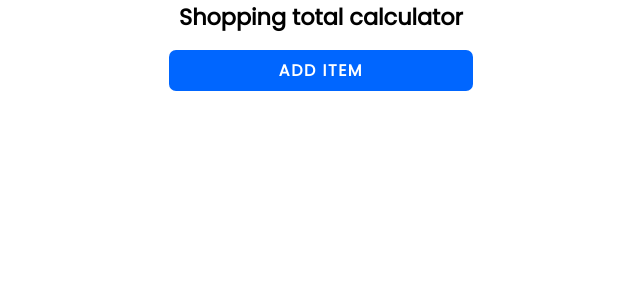
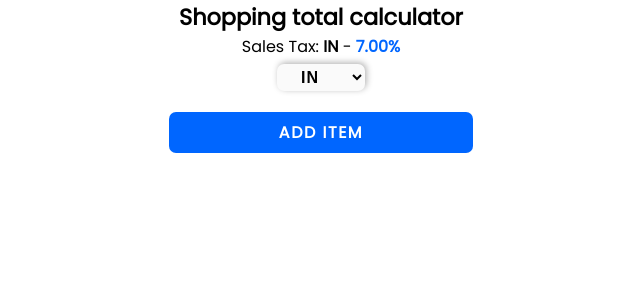
Before and after one commit to caltman24/shopping-total-calculator, a Vue app: page / in a window 1280 px wide. Shown: the top 300 px of the page, without its empty margins (319-959 px from the left). Built offline with nearby package versions, Linux system fonts and the light colour scheme.

Commit message:
added state select for taxes

```diff
--- a/src/App.vue
+++ b/src/App.vue
@@ -1,5 +1,11 @@
 <template>
   <h1 id="title">Shopping total calculator</h1>
+  <StateSelect
+    :states="states"
+    @state-select="selectState"
+    :selectedState="selectedState"
+    :taxPercentage="taxPercentage"
+  />
   <HeaderToggle
     @toggle-menu="toggleMenu"
     @new-item="addItem"
@@ -19,10 +25,10 @@
 </template>
 
 <script>
-import HeaderToggle from "./components/HeaderToggle.vue";
-import ItemList from "./components/ItemList.vue";
-import TotalPrice from "./components/TotalPrice.vue";
-import { v4 as uuidv4 } from "uuid";
+import HeaderToggle from "@/components/HeaderToggle.vue";
+import StateSelect from "@/components/StateSelect.vue";
+import ItemList from "@/components/Item-List/ItemList.vue";
+import TotalPrice from "@/components/TotalPrice.vue";
 
 export default {
   name: "App",
@@ -31,7 +37,9 @@ export default {
       menuOpen: false,
       totalAmmount: 0,
       items: [],
+      states: [],
       taxAmount: 0.07,
+      selectedState: "IN",
     };
   },
   methods: {
@@ -39,11 +47,7 @@ export default {
       this.menuOpen = !this.menuOpen;
     },
     addItem(newItem) {
-      const itemWithId = {
-        id: uuidv4(),
-        ...newItem,
-      };
-      this.items = [...this.items, itemWithId];
+      this.items = [...this.items, newItem];
       localStorage.setItem("items", JSON.stringify(this.items));
       setTimeout(() => {
         this.setScroll();
@@ -57,27 +61,70 @@ export default {
       }, 100);
     },
     clearItems() {
-      this.items = [];
-      localStorage.setItem("items", JSON.stringify(this.items));
-      setTimeout(() => {
-        this.setScroll();
-      }, 100);
+      const clearItemsCallback = () => {
+        if (!confirm("Are you sure you want to clear all items?")) return;
+        this.items = [];
+        localStorage.setItem("items", JSON.stringify(this.items));
+        setTimeout(() => {
+          this.setScroll();
+        }, 100);
+      };
+      // This is a hack to make the btn active transition to work. Else the confirmation will prevent the transition from happening.
+      setTimeout(clearItemsCallback, 50);
     },
     setScroll() {
       const lastItem = document.querySelector(".item-row:last-child");
+      if (!lastItem) return;
       const listContainer = document.querySelector(".item-list-container");
       listContainer.scrollTo(0, lastItem?.offsetTop);
     },
+    selectState(state) {
+      this.selectedState = state;
+      this.setTax();
+    },
+    async setTax() {
+      const tax = await this.getTaxByState(this.selectedState);
+      localStorage.setItem("selectedState", this.selectedState);
+      localStorage.setItem("tax", tax);
+      this.taxAmount = tax;
+    },
+    async getStates() {
+      const res = await fetch("./state_taxes.json");
+      const data = await res.json();
+      return Object.keys(data);
+    },
+    async getTaxByState(state) {
+      const res = await fetch("./state_taxes.json");
+      const taxes = await res.json();
+      if (!taxes[state]) throw new Error("Invalid state");
+      return taxes[state];
+    },
+  },
+  created() {
+    // pull items from local storage
+    localStorage.getItem("items")
+      ? (this.items = JSON.parse(localStorage.getItem("items")))
+      : localStorage.setItem("items", JSON.stringify(this?.items));
+
+    // pull selected state from local storage
+    localStorage.getItem("selectedState")
+      ? (this.selectedState = localStorage.getItem("selectedState"))
+      : localStorage.setItem("selectedState", this.selectedState);
+
+    // pull tax from local storage
+    localStorage.getItem("tax")
+      ? (this.taxAmount = localStorage.getItem("tax"))
+      : localStorage.setItem("tax", this.taxAmount);
+
+    // pull states from json file
+    this.getStates().then((states) => {
+      this.states = states;
+    });
   },
   mounted() {
-    if (localStorage.items) {
-      this.items = JSON.parse(localStorage.items);
-    } else {
-      localStorage.items = JSON.stringify(this?.items);
-    }
     setTimeout(() => {
       this.setScroll();
-    }, 1);
+    }, 50);
   },
   computed: {
     subtotal() {
@@ -92,10 +139,14 @@ export default {
       const tax = nonFoodTotal * this.taxAmount;
       return tax;
     },
+    taxPercentage() {
+      return (this.taxAmount * 100).toFixed(2);
+    },
     totalPrice() {
-      return (this.subtotal + this.totalTax).toFixed(2);
+      const total = this.subtotal + this.totalTax;
+      return total.toFixed(2);
     },
   },
-  components: { HeaderToggle, ItemList, TotalPrice },
+  components: { HeaderToggle, ItemList, TotalPrice, StateSelect },
 };
 </script>
--- a/src/assets/main.css
+++ b/src/assets/main.css
@@ -29,7 +29,7 @@ main {
   border: none;
   border-radius: 7px;
   width: 280px;
-  margin-block: 1em;
+  margin-block: 1em 0.5em;
   padding: 0.5em 0.75em;
   font-size: 1rem;
   font-family: "Poppins", sans-serif;
@@ -236,3 +236,24 @@ footer {
 .total-dmg {
   color: red;
 }
+
+#state-select {
+  padding: 0.25em 1.25em;
+  font-size: 1rem;
+  border: none;
+  border-radius: 7px;
+  box-shadow: 0.1em -0.1em 0.4em rgba(0, 0, 0, 0.3);
+  margin-block: 0.3em;
+  background: hsl(0, 0%, 98%);
+  font-weight: 600;
+  letter-spacing: 1px;
+}
+
+#state-select option {
+  font-weight: 600;
+  letter-spacing: 1px;
+}
+
+strong.blue {
+  color: #0066ff;
+}
--- a/src/components/HeaderToggle.vue
+++ b/src/components/HeaderToggle.vue
@@ -46,6 +46,8 @@
 </template>
 
 <script>
+import { v4 as uuidv4 } from "uuid";
+
 export default {
   name: "HeaderToggle",
   props: {
@@ -67,6 +69,7 @@ export default {
     saveItem() {
       if (!this.price) return;
       const newItem = {
+        id: uuidv4(),
         name: this.name,
         price: this.price,
         isFood: this.isFood,
@@ -105,7 +108,7 @@ input {
   padding: 0.5em;
   border: 1px solid #ccc;
   border-radius: 4px;
-  margin-block: 0.5em;
+  margin-block: 0.25em;
   font-size: 1rem;
 }
 
--- a/src/components/ItemList.vue
+++ b/src/components/Item-List/ItemList.vue
@@ -19,7 +19,7 @@
 </template>
 
 <script>
-import ItemRow from "./ItemRow.vue";
+import ItemRow from "@/components/Item-List/ItemRow.vue";
 export default {
   name: "ItemList",
   props: {
--- /dev/null
+++ b/src/components/StateSelect.vue
@@ -0,0 +1,41 @@
+<template>
+  <p>
+    Sales Tax: <strong>{{ state }}</strong> -
+    <strong class="blue">{{ taxPercentage }}%</strong>
+  </p>
+  <select
+    name="state-select"
+    id="state-select"
+    @change="selectState"
+    v-model="state"
+  >
+    <option v-for="(state, i) in states" :key="i">
+      {{ state }}
+    </option>
+  </select>
+</template>
+
+<script>
+export default {
+  name: "StateSelect",
+  props: {
+    states: Array,
+    selectedState: String,
+    taxPercentage: String,
+  },
+  data() {
+    return {
+      state: this.selectedState,
+    };
+  },
+  emits: ["state-select"],
+  methods: {
+    selectState(e) {
+      this.state = e.target.value;
+      this.$emit("state-select", this.state);
+    },
+  },
+};
+</script>
+
+<style scoped></style>
--- /dev/null
+++ b/state_taxes.json
@@ -0,0 +1,54 @@
+{
+  "AL": "0.04",
+  "AK": "0.05",
+  "AZ": "0.056",
+  "AR": "0.065",
+  "CA": "0.0725",
+  "CO": "0.029",
+  "CT": "0.0635",
+  "DE": "0.00",
+  "DC": "0.06",
+  "FL": "0.06",
+  "GA": "0.04",
+  "HI": "0.04",
+  "ID": "0.06",
+  "IL": "0.0625",
+  "IN": "0.07",
+  "IA": "0.06",
+  "KS": "0.065",
+  "KY": "0.06",
+  "LA": "0.0445",
+  "ME": "0.055",
+  "MD": "0.06",
+  "MA": "0.0625",
+  "MI": "0.06",
+  "MN": "0.06875",
+  "MS": "0.07",
+  "MO": "0.04225",
+  "MT": "0.00",
+  "NE": "0.0550",
+  "NV": "0.0685",
+  "NH": "0.00",
+  "NJ": "0.06625",
+  "NM": "0.05",
+  "NY": "0.04",
+  "NC": "0.04750",
+  "ND": "0.05",
+  "OH": "0.0575",
+  "OK": "0.045",
+  "OR": "0.00",
+  "PA": "0.06",
+  "PR": "0.115",
+  "RI": "0.07",
+  "SC": "0.06",
+  "SD": "0.045",
+  "TN": "0.07",
+  "TX": "0.0625",
+  "UT": "0.0485",
+  "VT": "0.06",
+  "VA": "0.043",
+  "WA": "0.065",
+  "WV": "0.06",
+  "WI": "0.05",
+  "WY": "0.04"
+}
```
Also changed, not shown: src/components/Item-List/ItemRow.vue (renamed from src/components/ItemRow.vue).
